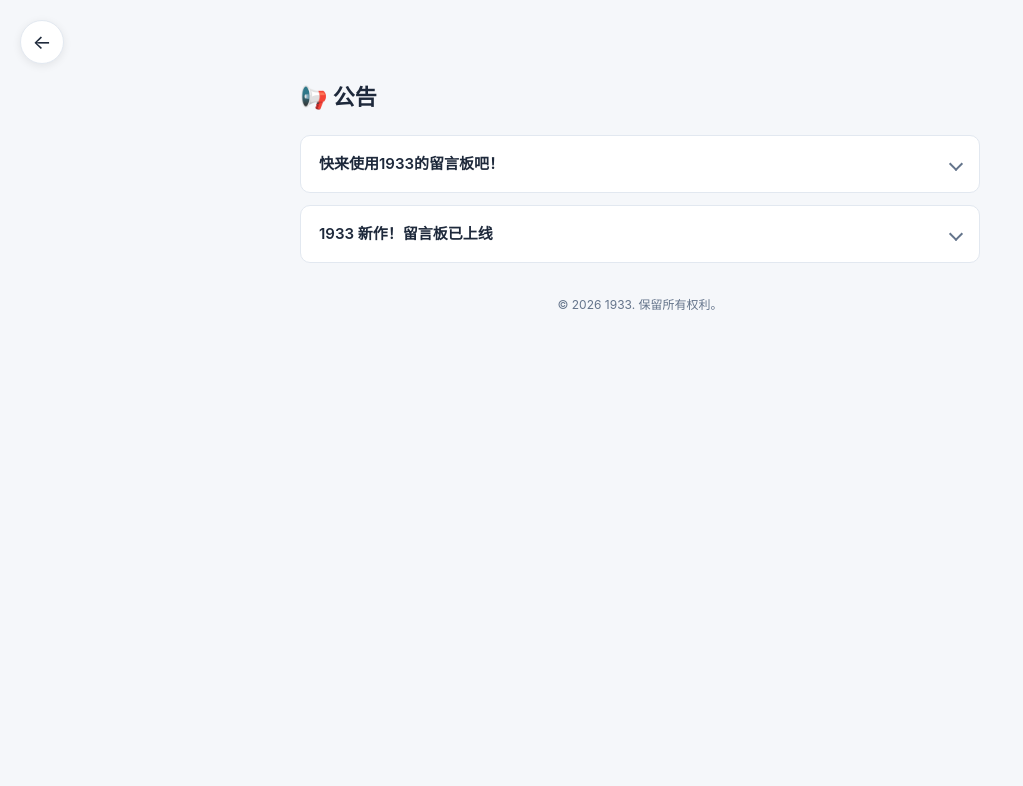
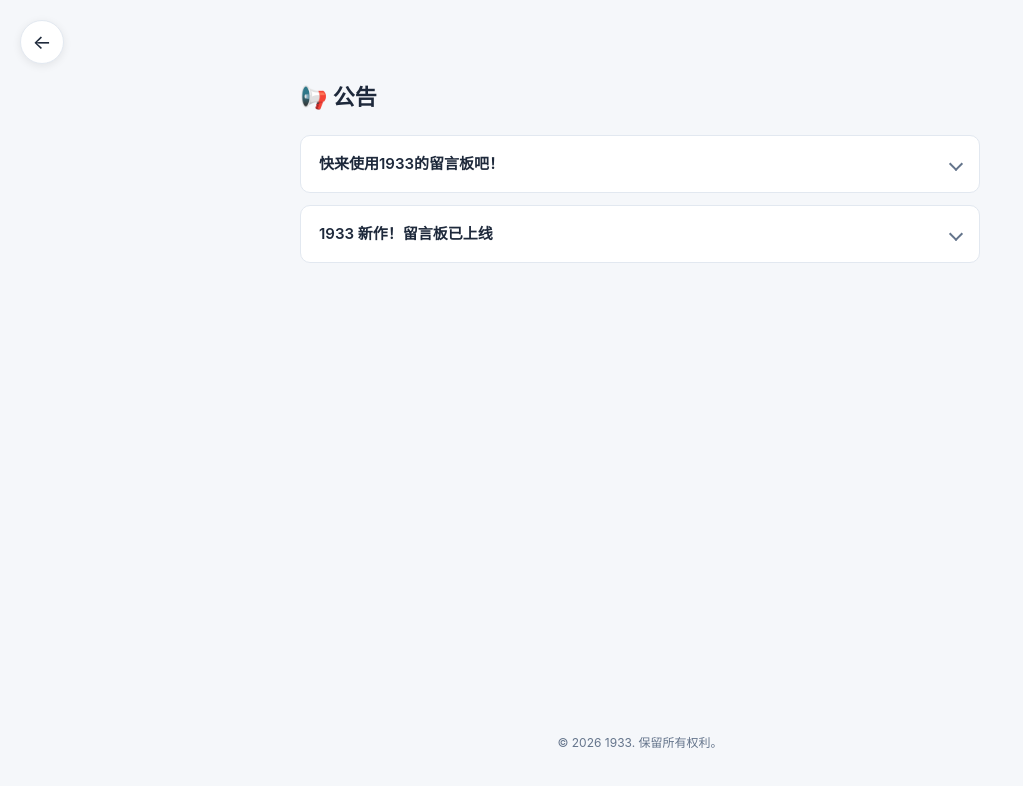
Before and after one commit to hr1933/abc, a plain HTML site: page index.html in a window 1280 px wide. Shown: the whole page, without its empty margins (0-1023 px from the left). Drawn offline with Linux system fonts and the light colour scheme.

Commit message:
更新 index.html

```diff
--- a/index.html
+++ b/index.html
@@ -22,6 +22,8 @@
 
     body {
       min-height: 100vh;
+      display: flex;
+      flex-direction: column;
       background: var(--bg);
       color: var(--text);
       font-family: -apple-system, BlinkMacSystemFont, "Segoe UI",
@@ -60,6 +62,7 @@
     }
 
     .page-title {
+      width: 100%;
       max-width: 680px;
       margin: 0 auto 20px;
       font-size: 22px;
@@ -67,6 +70,7 @@
     }
 
     .notice-list {
+      width: 100%;
       max-width: 680px;
       margin: 0 auto;
       display: flex;
@@ -146,10 +150,20 @@
     .notice-body a {
       color: #2563eb;
       text-decoration: none;
+      word-break: break-all;
     }
 
     .notice-body a:hover {
       text-decoration: underline;
+    }
+
+    .footer {
+      width: 100%;
+      max-width: 680px;
+      margin: auto auto 0;
+      text-align: center;
+      font-size: 12px;
+      color: var(--muted);
     }
   </style>
 </head>
@@ -196,9 +210,9 @@
       </div>
     </details>
   </div>
-<footer style="max-width:680px;margin:32px auto 0;text-align:center;font-size:12px;color:#64748b;">
-  © 2026 1933. 保留所有权利。
-</footer>
+
+  <footer class="footer">© 2026 1933. 保留所有权利。</footer>
+
   <script>
     document.querySelectorAll('details.notice').forEach(function (item) {
       item.addEventListener('toggle', function () {
```
